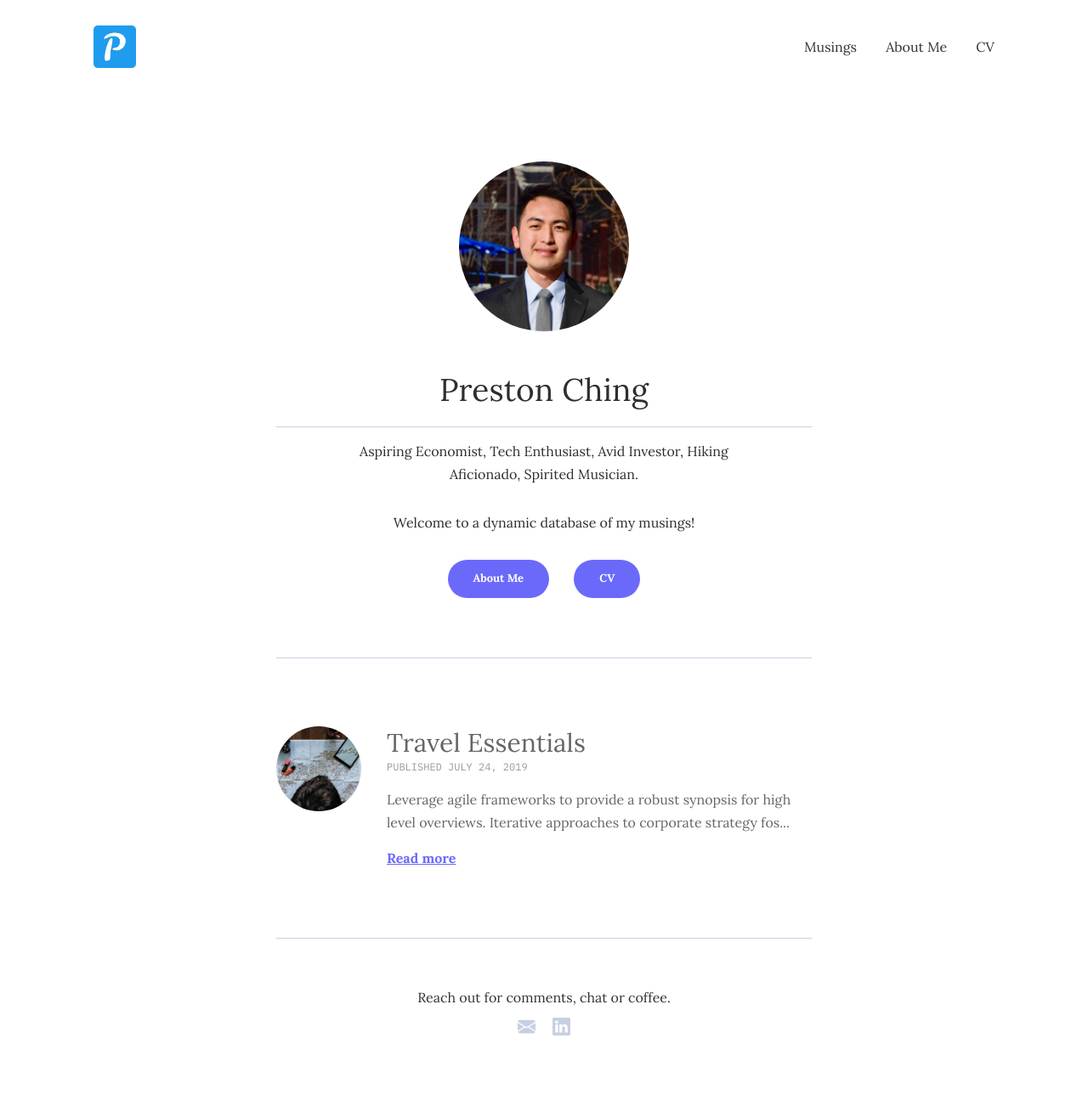
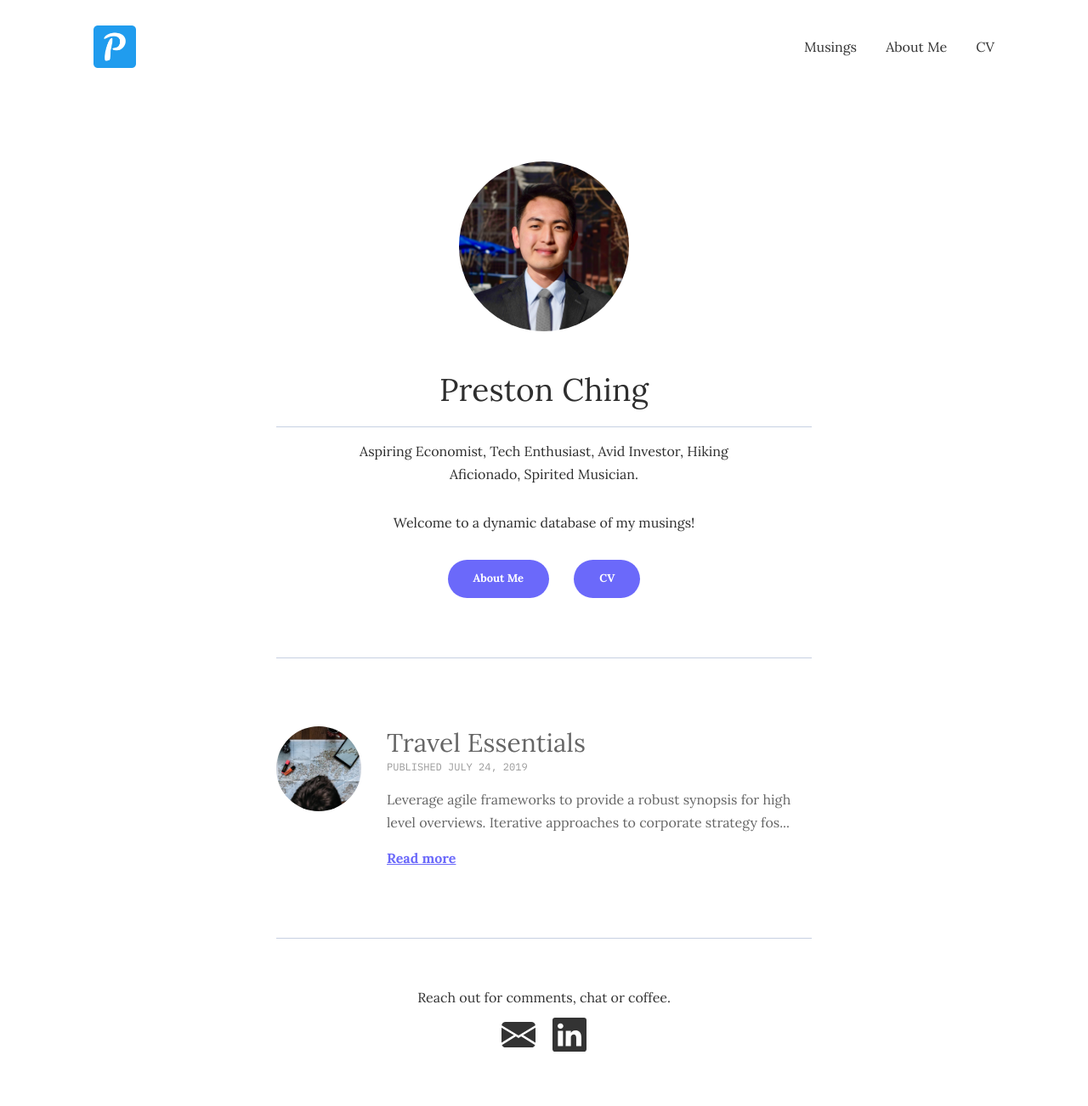
Before and after one commit to PrestonChing/prestonching.github.io, a Jekyll site: the page built from index.html, in a window 1280 px wide. Shown: the whole page at 85% size. Built offline with Jekyll 4.4.1, drawn with Linux system fonts in a browser that asks for light colours.

Commit message:
contact icons 2

```diff
--- a/_includes/footer.html
+++ b/_includes/footer.html
@@ -6,7 +6,7 @@
         <p>Reach out for comments, chat or coffee.</p>
         <ul class="contact__list list-reset">
           <li class="contact__item">
-            <a class="share__link" href="prestonching7@gmail.com">
+            <a class="share__link" href="mailto: prestonching7@gmail.com">
               <svg xmlns="http://www.w3.org/2000/svg" width="16" height="16" fill="currentColor" class="bi bi-envelope-fill" viewBox="0 0 16 16">
                 <path d="M.05 3.555A2 2 0 0 1 2 2h12a2 2 0 0 1 1.95 1.555L8 8.414.05 3.555zM0 4.697v7.104l5.803-3.558L0 4.697zM6.761 8.83l-6.57 4.027A2 2 0 0 0 2 14h12a2 2 0 0 0 1.808-1.144l-6.57-4.027L8 9.586l-1.239-.757zm3.436-.586L16 11.801V4.697l-5.803 3.546z"/>
               </svg>
--- a/_sass/4-layouts/_post.scss
+++ b/_sass/4-layouts/_post.scss
@@ -261,15 +261,15 @@
 }
 
 .share__link svg {
-  width: 21px;
-  height: 21px;
-  fill: $gray-lighten;
+  width: 40px;
+  height: 40px;
+  fill: $dark;
   transition: fill 200ms;
 }
 
 .share__link:hover {
   svg {
-    fill: $dark;
+    fill: $gray-lighten;
   }
 }
 
```
